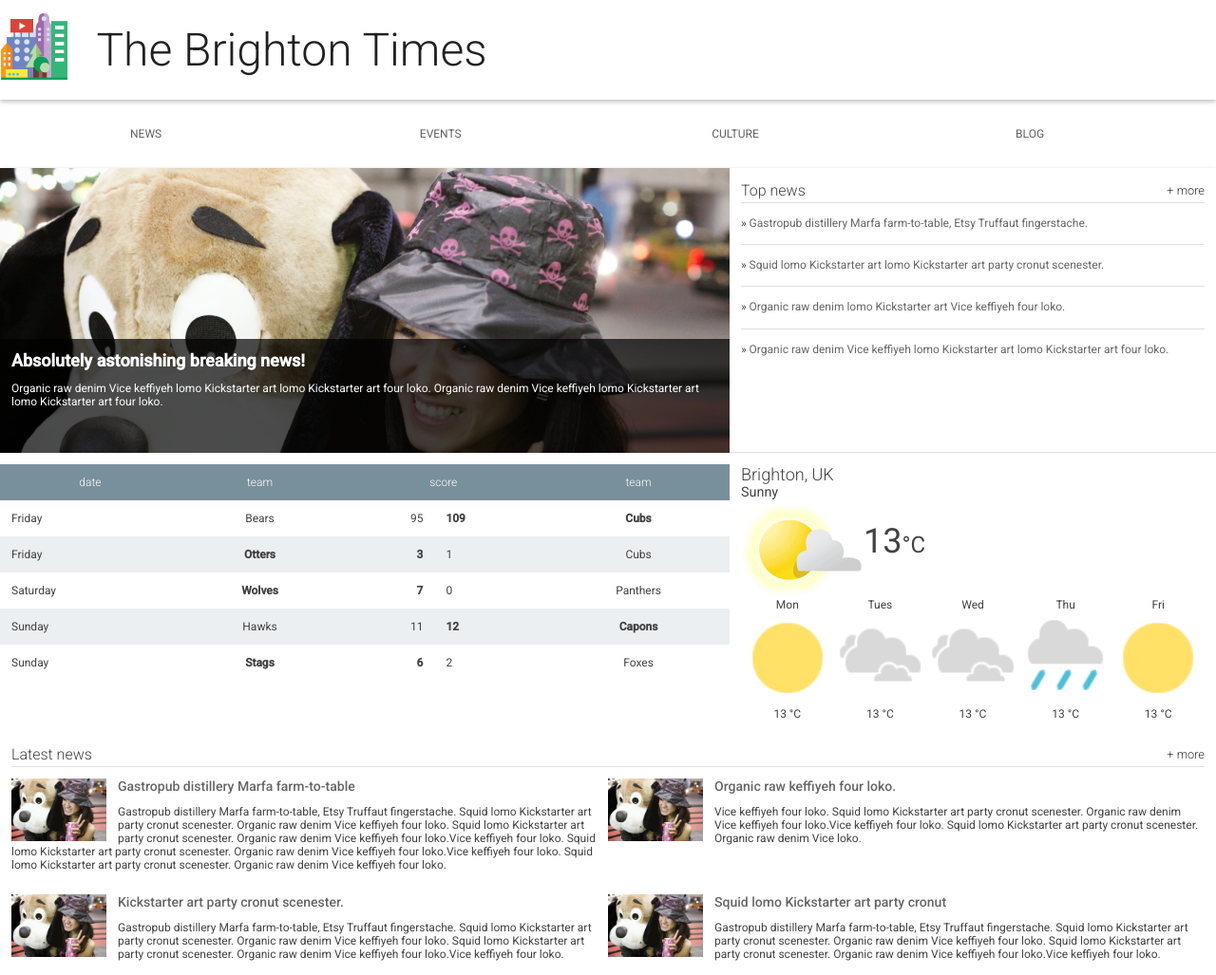
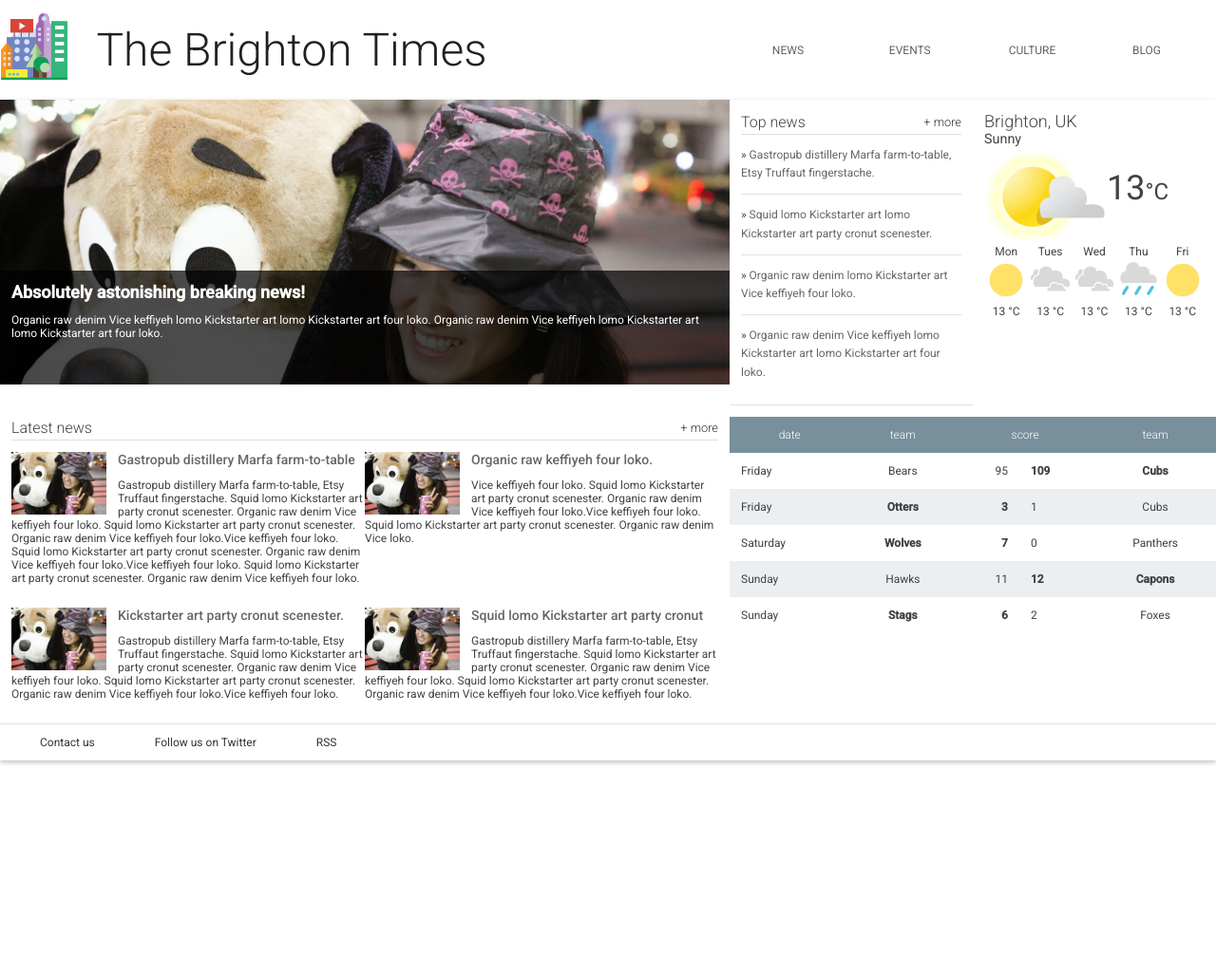
Before and after one commit to DominikaHolota/home-town-website, a plain HTML site: page index.html in a window 1280 px wide. Shown: the top 1027 px of the page at 95% size. After the commit the page ends 807 px from the top, so only its background shows below. Drawn offline with Linux system fonts and the light colour scheme.

Commit message:
Add breakpoint rules for 1250px width screens

```diff
--- a/index.html
+++ b/index.html
@@ -9,7 +9,7 @@
     <link rel="stylesheet" type="text/css" href="main.css">
   </head>
   <body>
-
+    <div class="header-wrapper">
     <header class="header">
       <div class="header__inner">
         <img class="header__logo" src="images/city.png" alt="iconic view of a cityscape">
@@ -27,7 +27,7 @@
         <li class="nav__item"><a href="#">Blog</a></li>
       </ul>
     </nav>
-
+  </div>
     <main>
       <section class="content">
         <section class="hero">
--- a/main.css
+++ b/main.css
@@ -25,7 +25,8 @@ nav,
 footer,
 section,
 article,
-div {
+div,
+li {
   box-sizing: border-box;
 }
 
@@ -424,3 +425,49 @@ footer a {
 
 
 }
+
+@media screen and (min-width: 1000px) {
+  .header-wrapper {
+    display: flex;
+    flex-direction: row;
+    width: 100%;
+  }
+
+  .header {
+    width: 60%;
+    box-shadow: initial;
+  }
+
+  .nav {
+    width: 40%;
+    display: flex;
+    align-items: center;
+  }
+
+}
+
+@media screen and (min-width: 1250px) {
+
+  .hero {
+    width: 60%;
+  }
+
+  .top-news {
+    width: 20%;
+  }
+
+  .scores {
+    width: 40%;
+    order: 1;
+  }
+
+  .weather {
+    width: 20%;
+  }
+
+  .recent-news {
+    width: 60%;
+  }
+
+
+}
```
